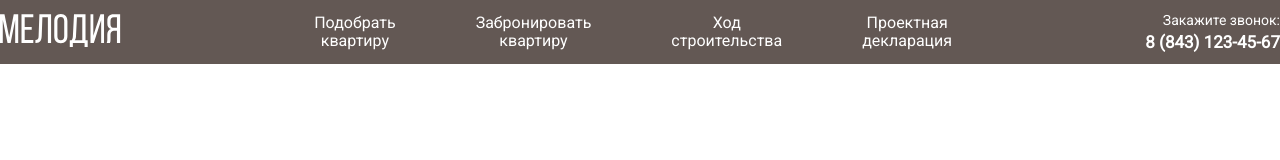
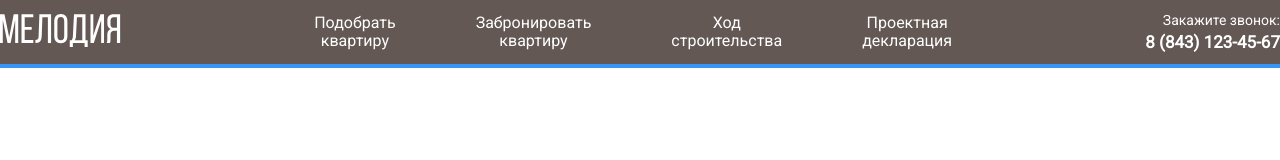
Before and after one commit to web-cook/Melody, a plain HTML site: page index.html in a window 1280 px wide. Drawn offline with Linux system fonts and the light colour scheme.

Commit message:
добавил нижнюю границу для header

```diff
--- a/css/style.css
+++ b/css/style.css
@@ -8,6 +8,7 @@ body {
 
 .header {
     background-color:  #635854;
+    border-bottom: 4px solid #3596F5;
     padding: 12px 0;
 }
 
```
